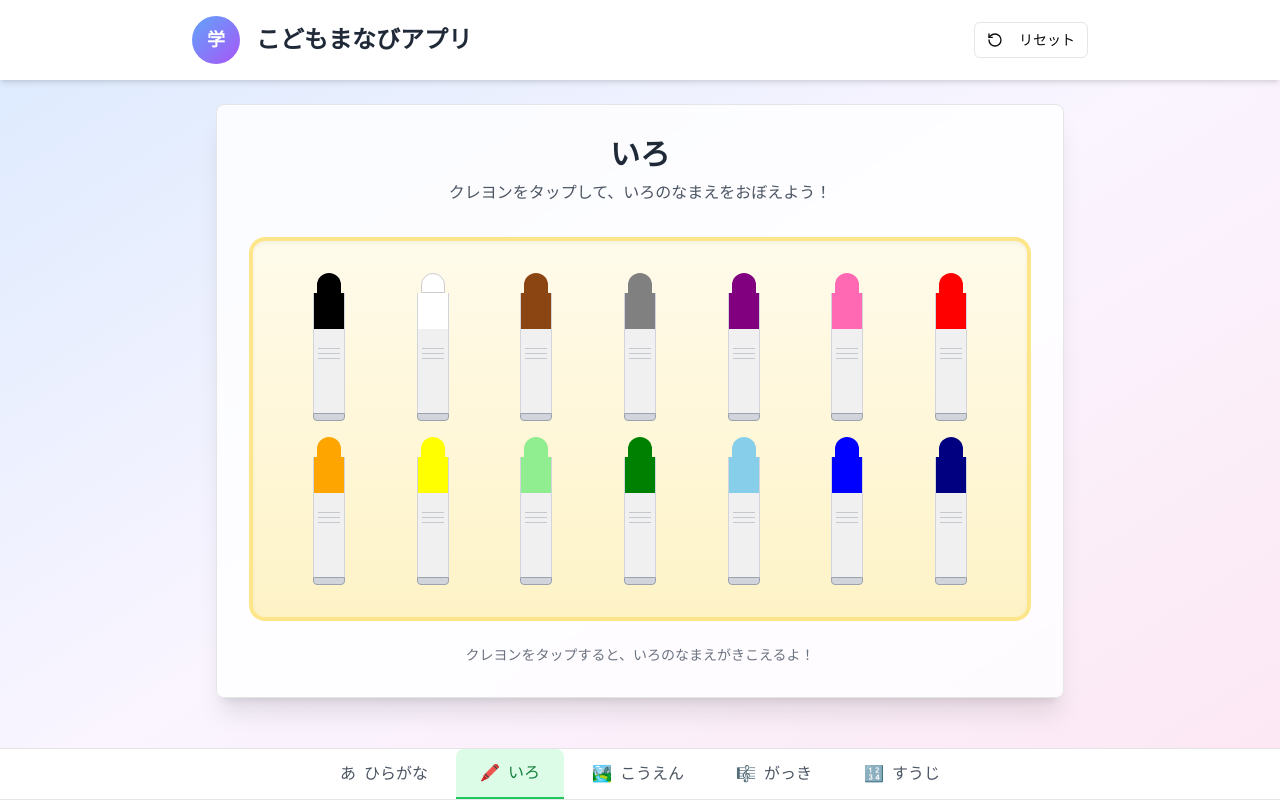
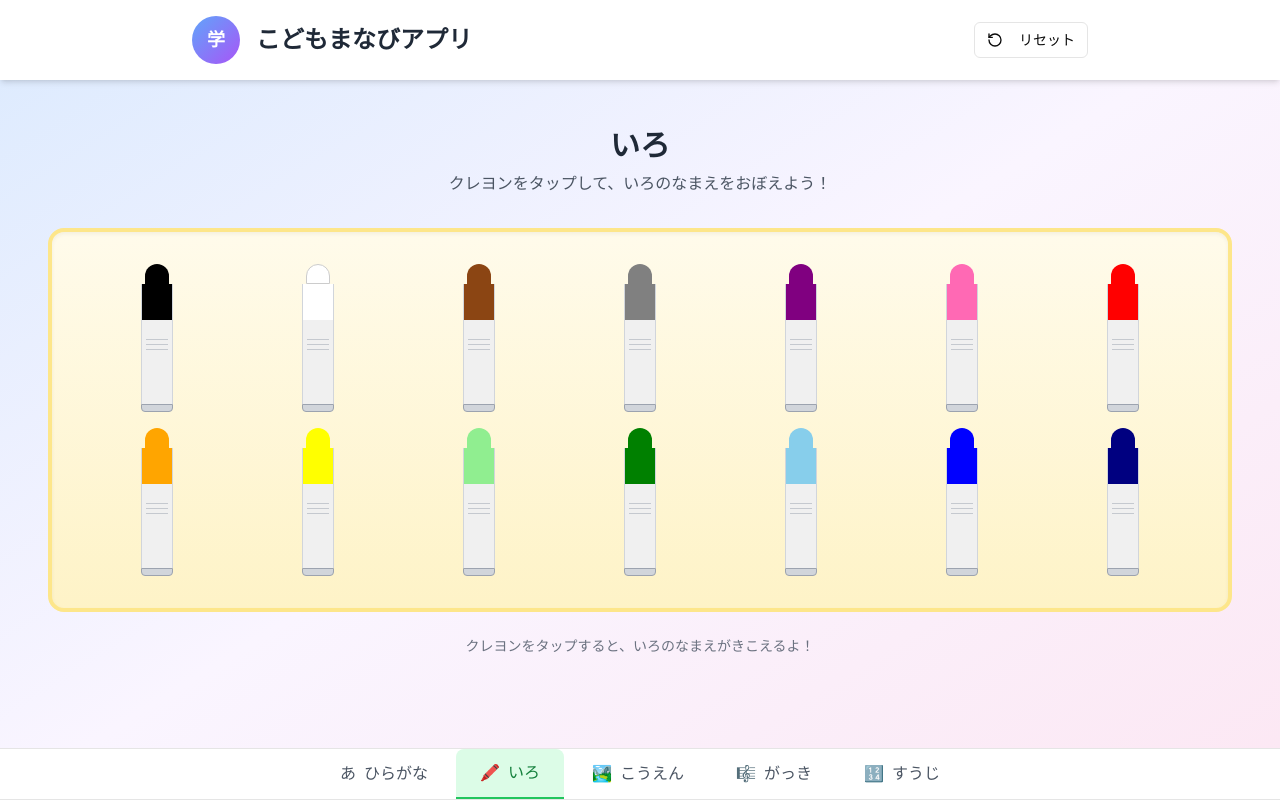
Before and after one commit to h-yabi2/kids-learning-app, a Next.js app: page / in a window 1280 px wide. Built offline with nearby package versions, Linux system fonts and the light colour scheme.

Commit message:
余白やサイズ等を調整

```diff
--- a/app/page.tsx
+++ b/app/page.tsx
@@ -303,8 +303,8 @@ export default function ColorLearningApp() {
       </div> */}
 
       {/* Main Content */}
-      <div className="max-w-4xl mx-auto p-6">
-        <Card className="p-8 bg-white/80 backdrop-blur-sm shadow-xl">
+      <div className="p-6">
+        <Card className="p-6 bg-transparent shadow-none border-none">
           {activeTab === "hiragana" && (
             <HiraganaTab onHiraganaClick={handleHiraganaClick} />
           )}
--- a/components/hiragana-scene.tsx
+++ b/components/hiragana-scene.tsx
@@ -494,9 +494,9 @@ export default function HiraganaScene({ onHiraganaClick }: HiraganaSceneProps) {
   return (
     <div className="w-full">
       {/* Hiragana Grid: 各行ごとに縦並び、右から左 */}
-      <div className="flex flex-row-reverse justify-center gap-6">
+      <div className="flex flex-row-reverse justify-center gap-3">
         {rowsData.map((col, colIdx) => (
-          <div key={colIdx} className="flex flex-col gap-8">
+          <div key={colIdx} className="flex flex-col gap-4">
             {col.map((item, rowIdx) => (
               <div
                 key={item.id}
@@ -506,11 +506,11 @@ export default function HiraganaScene({ onHiraganaClick }: HiraganaSceneProps) {
                 onClick={() => handleCharacterClick(item)}
               >
                 {/* メインブロック：ひらがな文字とアイコンを統合 */}
-                <div className="bg-white/20 backdrop-blur-sm rounded-3xl p-3 shadow-xl border-2 border-white/30">
-                  <div className="flex items-center justify-center gap-3">
+                <div className="bg-white/80 backdrop-blur-sm rounded-2xl p-2 shadow-xl border-2 border-white/30">
+                  <div className="flex items-center justify-center gap-1">
                     {/* ひらがな文字 */}
                     <div
-                      className="w-16 h-16 rounded-2xl shadow-lg border-4 border-white flex items-center justify-center relative overflow-hidden"
+                      className="w-14 h-14 rounded-2xl shadow-lg border-4 border-white flex items-center justify-center relative overflow-hidden"
                       style={{ backgroundColor: item.color }}
                     >
                       <div className="text-2xl font-bold text-white drop-shadow-lg">
```
